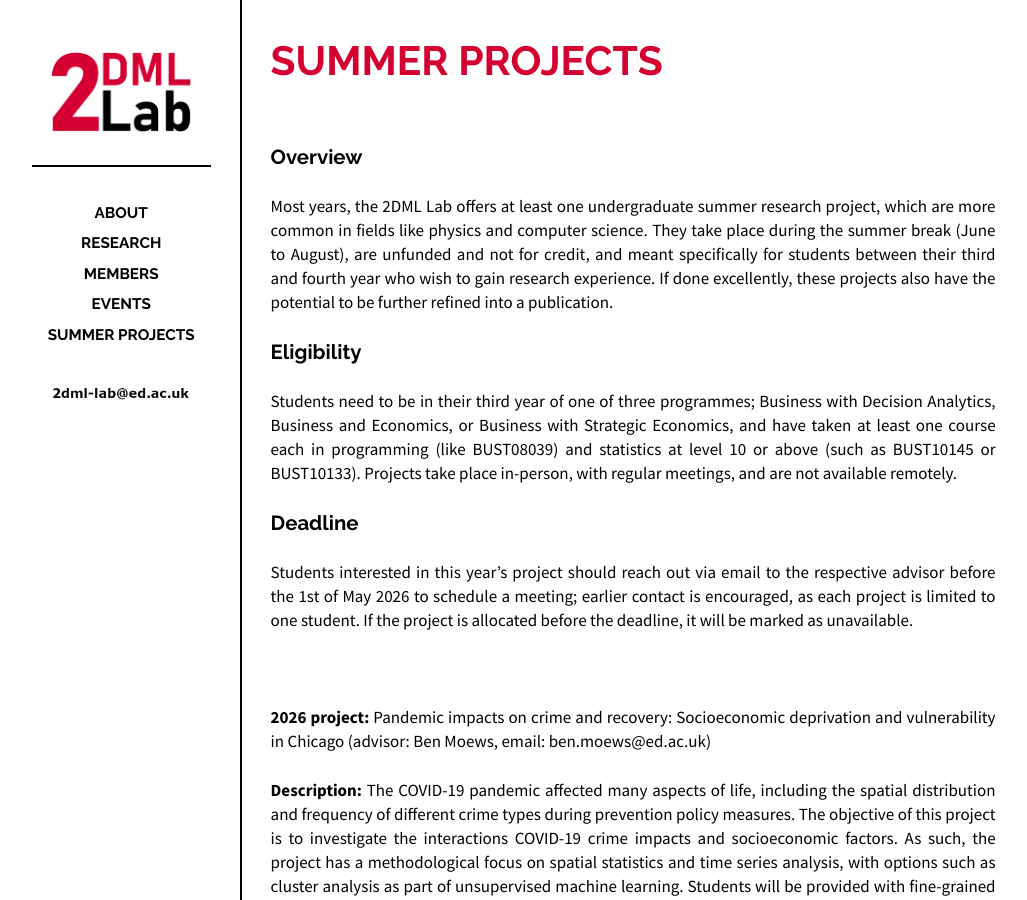
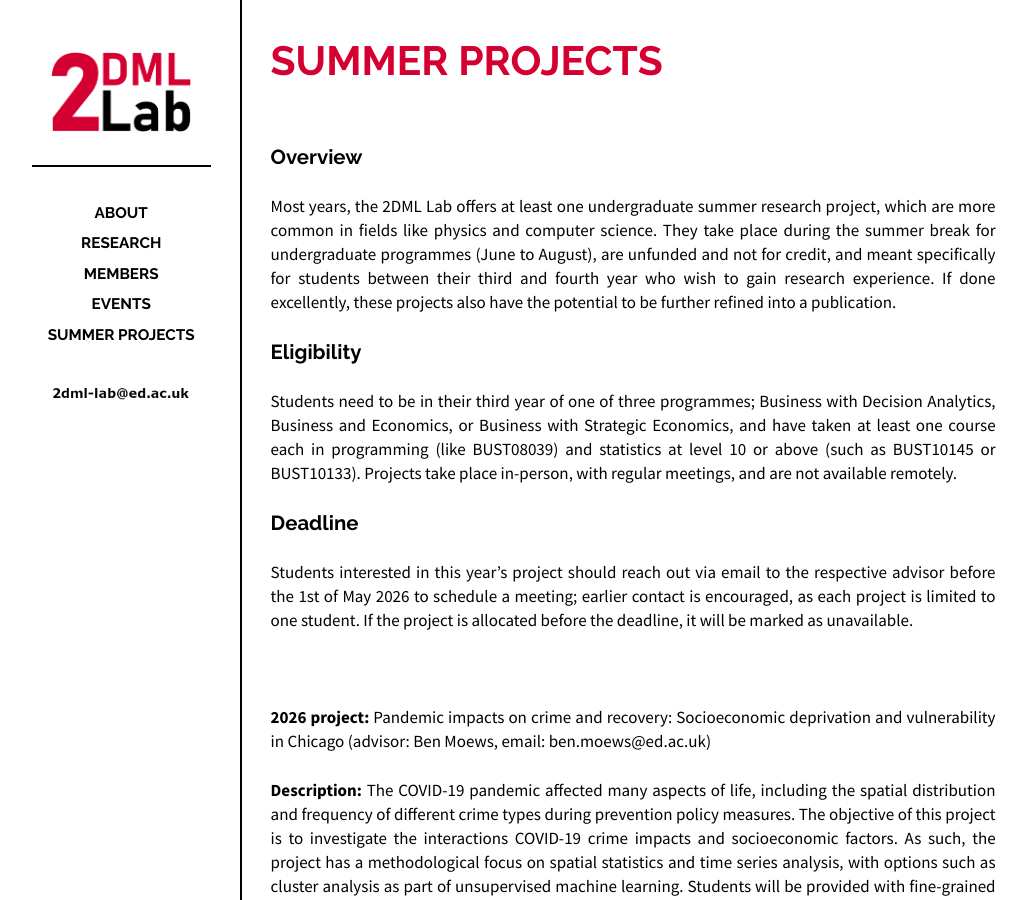
Before and after one commit to 2dml-lab/2dml-lab.github.io, a Jekyll site: the page built from _posts/2024-01-31-summer_projects.md, in a window 1280 px wide. Shown: the whole page, without its empty margins (118-1145 px from the left). Built offline with Jekyll 4.4.1, drawn with Linux system fonts in a browser that asks for light colours.

Commit message:
Update 2024-01-31-summer_projects.md

```diff
--- a/_posts/2024-01-31-summer_projects.md
+++ b/_posts/2024-01-31-summer_projects.md
@@ -10,7 +10,7 @@
 
 ## Overview
 
-Most years, the 2DML Lab offers at least one undergraduate summer research project, which are more common in fields like physics and computer science. They take place during the summer break (June to August), are unfunded and not for credit, and meant specifically for students between their third and fourth year who wish to gain research experience. If done excellently, these projects also have the potential to be further refined into a publication.
+Most years, the 2DML Lab offers at least one undergraduate summer research project, which are more common in fields like physics and computer science. They take place during the summer break for undergraduate programmes (June to August), are unfunded and not for credit, and meant specifically for students between their third and fourth year who wish to gain research experience. If done excellently, these projects also have the potential to be further refined into a publication.
 
 ## Eligibility
 
```
